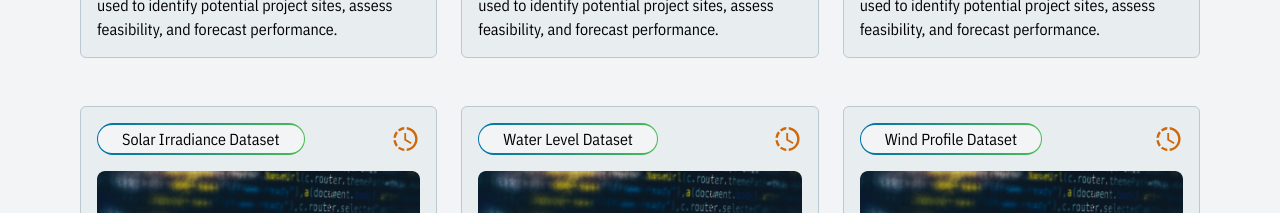
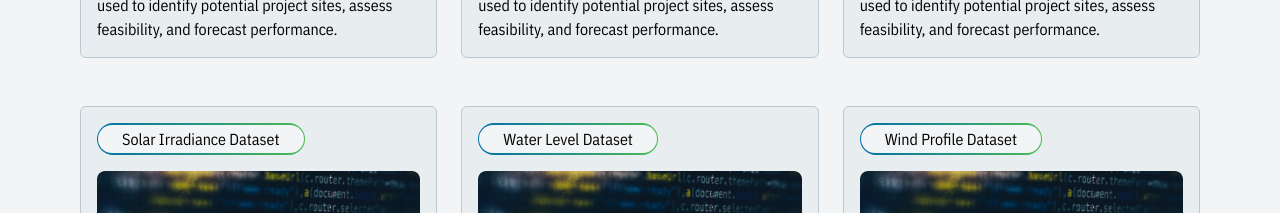
Before and after one commit to edgecoreitb/EDGE-website, a Next.js app: page /services in a window 1280 px wide. Shown: the part 2280-2493 px from the top of the page. Built offline with nearby package versions, Linux system fonts and the light colour scheme; a web font is replaced by a local one.

Commit message:
feat: remove onprogress logo

```diff
--- a/pages/services.tsx
+++ b/pages/services.tsx
@@ -12,7 +12,6 @@ import Forest from "@/assets/img/forest.svg";
 import MagnifierIcon from "@/assets/icon/material-symbols-light_search.svg";
 import FilterList from "@/assets/icon/filter_list.svg";
 import ReadyIcon from "@/assets/icon/ready.svg";
-import OnProgressIcon from "@/assets/icon/progress.svg";
 import ArrowDropDown from "@/assets/icon/arrow_drop_down.svg";
 import { INTER_FONT, MOHAVE_FONT } from "@/styles/fonts";
 import Head from "next/head";
@@ -336,10 +335,9 @@ export default function Services() {
                   </span>
                 </div>
               )}
-              <Image
-                src={data.status == "ready" ? ReadyIcon : OnProgressIcon}
-                alt="status_logo"
-              />
+              {data.status == "ready" && (
+                <Image src={ReadyIcon} alt="status_logo" />
+              )}
             </div>
             <Link
               href={{
```
